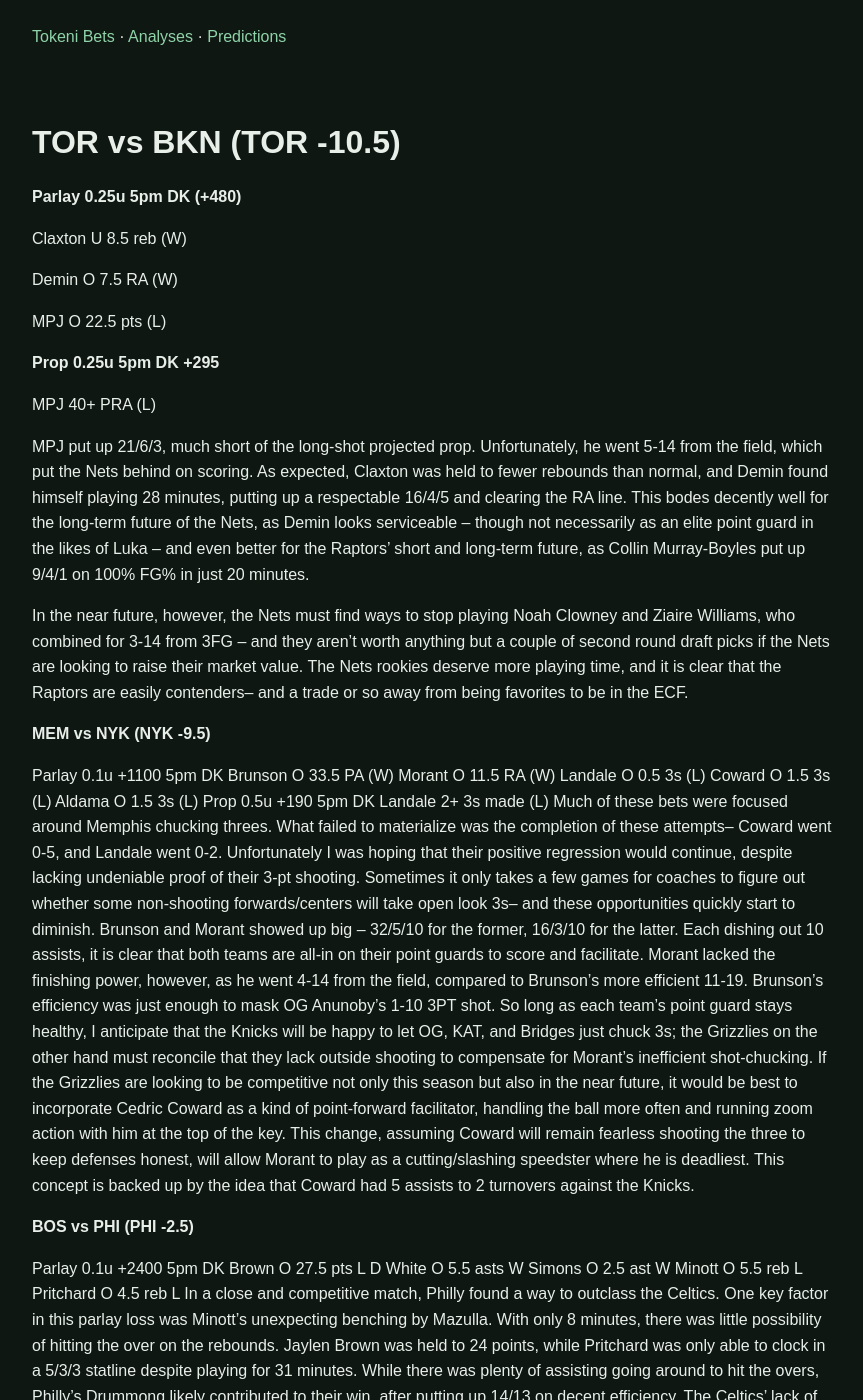
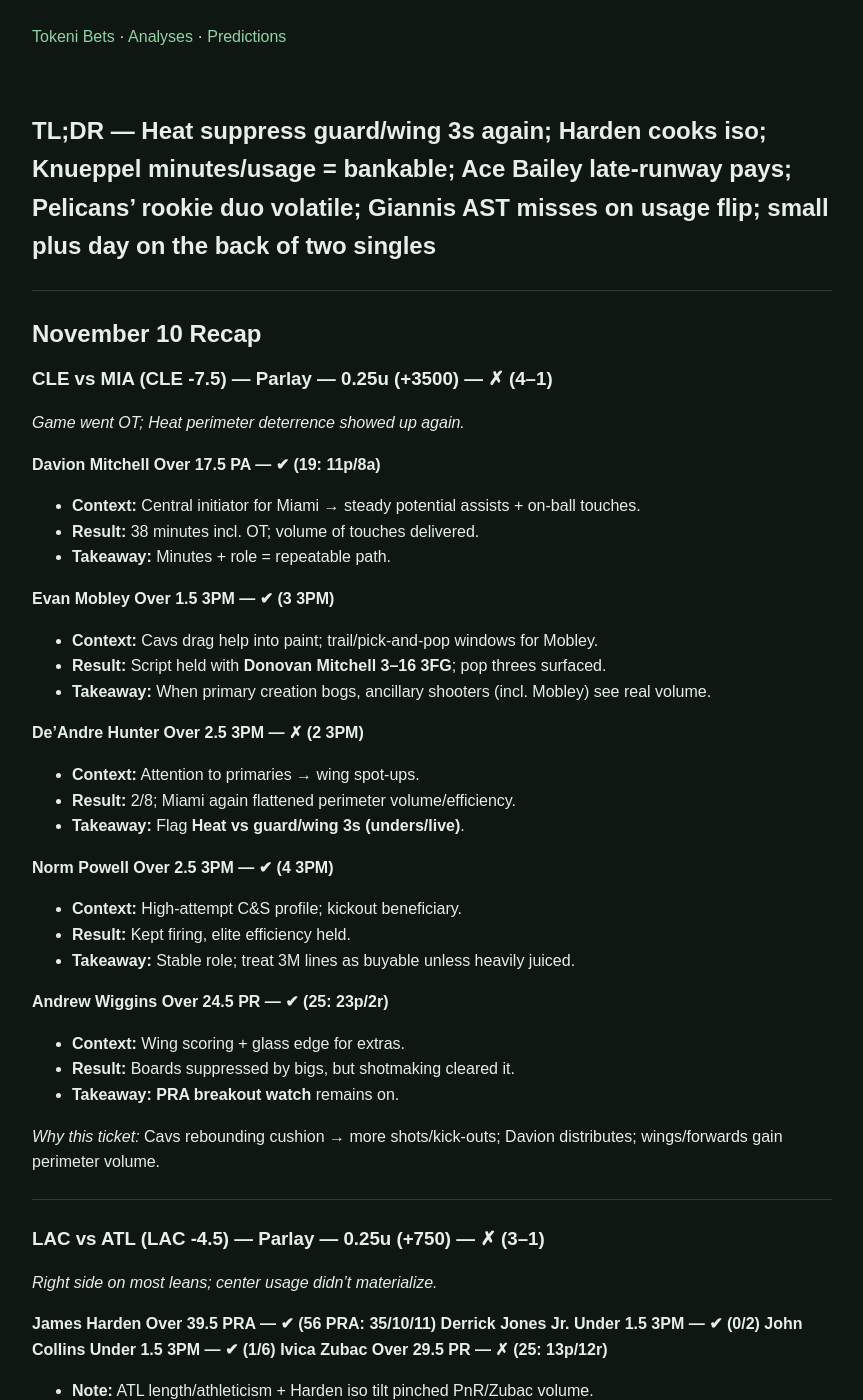
Before and after one commit to tokenibets/tokenibets.github.io, a Jekyll site: the page built from _posts/analysis/2025-11-10-analysis.md, in a window 1280 px wide and 1400 px high. Shown: the whole window, without its empty margins (208-1071 px from the left). Built offline with Jekyll 4.4.1, drawn with Linux system fonts in a browser that asks for light colours; some of the changed text lies outside the part shown.

Commit message:
Update 2025-11-10-analysis.md

```diff
--- a/_posts/analysis/2025-11-10-analysis.md
+++ b/_posts/analysis/2025-11-10-analysis.md
@@ -1,99 +1,230 @@
 ---
+
 layout: default
-title: 2025-11-11 analysis
+title: 2025-11-10 analysis
 categories: [analysis]
 ---
 
-
-# TOR vs BKN (TOR -10.5)
-
-**Parlay 0.25u 5pm DK (+480)**
-
-Claxton U 8.5 reb (W)
-
-Demin O 7.5 RA (W)
-
-MPJ O 22.5 pts (L)
-
-**Prop 0.25u 5pm DK +295**
-
-MPJ 40+ PRA (L)
-
-MPJ put up 21/6/3, much short of the long-shot projected prop. Unfortunately, he went 5-14 from the field, which put the Nets behind on scoring. As expected, Claxton was held to fewer rebounds than normal, and Demin found himself playing 28 minutes, putting up a respectable 16/4/5 and clearing the RA line. This bodes decently well for the long-term future of the Nets, as Demin looks serviceable – though not necessarily as an elite point guard in the likes of Luka – and even better for the Raptors’ short and long-term future, as Collin Murray-Boyles put up 9/4/1 on 100% FG% in just 20 minutes.
-
-In the near future, however, the Nets must find ways to stop playing Noah Clowney and Ziaire Williams, who combined for 3-14 from 3FG – and they aren’t worth anything but a couple of second round draft picks if the Nets are looking to raise their market value. The Nets rookies deserve more playing time, and it is clear that the Raptors are easily contenders– and a trade or so away from being favorites to be in the ECF.
-
-**MEM vs NYK (NYK -9.5)**
-
-Parlay 0.1u +1100 5pm DK
-Brunson O 33.5 PA (W)
-Morant O 11.5 RA (W)
-Landale O 0.5 3s (L)
-Coward O 1.5 3s (L)
-Aldama O 1.5 3s (L)
-Prop 0.5u +190 5pm DK
-Landale 2+ 3s made (L)
-Much of these bets were focused around Memphis chucking threes. What failed to materialize was the completion of these attempts– Coward went 0-5, and Landale went 0-2. Unfortunately I was hoping that their positive regression would continue, despite lacking undeniable proof of their 3-pt shooting. Sometimes it only takes a few games for coaches to figure out whether some non-shooting forwards/centers will take open look 3s– and these opportunities quickly start to diminish.
-Brunson and Morant showed up big – 32/5/10 for the former, 16/3/10 for the latter. Each dishing out 10 assists, it is clear that both teams are all-in on their point guards to score and facilitate. Morant lacked the finishing power, however, as he went 4-14 from the field, compared to Brunson’s more efficient 11-19. Brunson’s efficiency was just enough to mask OG Anunoby’s 1-10 3PT shot.
-So long as each team’s point guard stays healthy, I anticipate that the Knicks will be happy to let OG, KAT, and Bridges just chuck 3s; the Grizzlies on the other hand must reconcile that they lack outside shooting to compensate for Morant’s inefficient shot-chucking. If the Grizzlies are looking to be competitive not only this season but also in the near future, it would be best to incorporate Cedric Coward as a kind of point-forward facilitator, handling the ball more often and running zoom action with him at the top of the key. This change, assuming Coward will remain fearless shooting the three to keep defenses honest, will allow Morant to play as a cutting/slashing speedster where he is deadliest. This concept is backed up by the idea that Coward had 5 assists to 2 turnovers against the Knicks.
-
-
-**BOS vs PHI (PHI -2.5)**
-
-
-Parlay 0.1u +2400 5pm DK
-Brown O 27.5 pts L
-D White O 5.5 asts W
-Simons O 2.5 ast W
-Minott O 5.5 reb L
-Pritchard O 4.5 reb L
-In a close and competitive match, Philly found a way to outclass the Celtics. One key factor in this parlay loss was Minott’s unexpecting benching by Mazulla. With only 8 minutes, there was little possibility of hitting the over on the rebounds.
-Jaylen Brown was held to 24 points, while Pritchard was only able to clock in a 5/3/3 statline despite playing for 31 minutes. While there was plenty of assisting going around to hit the overs, Philly’s Drummong likely contributed to their win, after putting up 14/13 on decent efficiency. The Celtics’ lack of paint defense, highlighted by their trading away of Horford and Porzingis, only seemed more apparent in this game where Maxey and Edgecomb combined for a measly 7-28 shooting.
-The Celtics are clearly an easy match for any team that boasts an above-average frontcourt, and this will remain apparent as Queta, Walsh, and Garza are asked to guard 7 foot behemoths day in and day out. In this rebuilding phase, the Celtics are continuing to do what they should do, which is to challenge their competitive core to consistently improve. With Brown and Pritchard being put in uncomfortable lineups without a consistently decent big man, they will be forced to adapt and get better, which bodes well for their upcoming few years when Tatum is fully healthy.
-The 76ers on the other hand, in my opinion, are too far gone into their investment into Embiid. Instead of taking any of the promising bigs or forwards in the draft, they took Edgecombe, a scrawny but hyper-mobile guard-wing tweener whose only real talent is putting up flashy dunks. Following his early season successes, opposing teams have quickly found ways to shut him down, as he put up a disgusting 2-11 shooting, and more importantly 0-5 from inside the arc. While the 76ers will likely put up some good runs this year especially with Embiid back to form, I do not see a winning future in store for them in the upcoming few years, outside of trading Maxey and Embiid for a plethora of good picks.
-
-
-**GSW vs OKC (OKC -7.5)**
-
-
-Parlay 0.25u +420 DK 5pm
-Green O 19.5 PRA L
-Kuminga O 23.5 PRA L
-Ajay Mitchell O 3.5 ast L
-It is clear that OKC took the game by the throat and ran laps around old man Curry. With Butler and Curry combining for less than 45 minutes together, it is obvious that Kerr saw a win as impossible and decided to play around with speculative combinations of players.
-None of the props hit for the Warriors given this mix-and-match play of Kerr; Ajay Mitchell on the other hand did not see it necessary to distribute the ball as he ended up with 17/3/2. The game script was too far in favor of the Thunder for any prop to reliably hit; unders for games against the Thunder or a game with Kerr running the show might be the play in future contests.
-The Warriors are the Warriors– they will find ways to involve Curry and utilize his shooting to the maximum drop of juice possible. The Thunder will streamroll their way to the WCF on a historically dominant season off the back of SGA and crew.
-
-
-
-
-
-**IND vs UTA (IND -2.5)**
-
-Parlay 5pm DK +1000
-Nembhard O 26.5 PRA W
-Bailey 25+ PRA W
-Siakam O 33.5 PR L
-The Jazz won 152-128, putting up video game numbers against a Pacers team that simply could not defend. Siakam in 35 minutes put up 27/5/4, though his PRA were vultured by Nembhard. Bailey’s line hit just barely, though he did it on good efficiency.
-The Pacers and Jazz are not going anywhere this season. They are best competing just enough for a decent lottery spot in this upcoming draft. Though, one thing I could improve upon is sticking to a single script– after all, if Siakam’s PRA over hits, then Nembhard’s PRA will have less likelihood of also hitting.
-
-
-**DEN vs SAC (DEN -8.5)**
-
-Parlay 0.1u (+2800) DK 5pm
-Gordon O 4.5 reb W
-Christian Braun 25+ PRA L
-Schroder O 1.5 3s L
-Schroder O 2.5 reb L
-Murray O 3.5 reb L
-Schroder put up an absolute stinker this game, with 0/0/3 in 21 minutes. He is solely responsible for the Kings’ loss, in my humble opinion. With Schroder handing the Kings their win, it was the Nuggets’ game to lose. Murray and Braun did not need to worry about rebounding, as Jokic vacuumed up a game high 15. Gordon found his way to the glass as per usual.
-The Kings must rid themselves of a fantasy involving Schroder and Westbrook playing like their 10-year-ago all-star selves, and instead look at developing their talents in Nique and Raynaud so that they can contend with their core of DeRozan, LaVine, and Sabonis in their primes in the upcoming 2-5 years. It is tremendously stupid that they would believe themselves intellectually superior to 29 other teams by picking up an unwanted WestBRICK.
-The Nuggets are contenders as they always will be with Jokic, even though Cam Johnson seems like an obvious downgrade to MPJ. The Nuggets will have to live and die by THJ and Murray chucking up threes, as modern offenses will be able to match Jokic in the scoring department otherwise. Whether Jokic and the Nuggets are happy with this reality, it is a bit too soon to truly tell.
-
+## TL;DR — Heat suppress guard/wing 3s again; Harden cooks iso; Knueppel minutes/usage = bankable; Ace Bailey late-runway pays; Pelicans’ rookie duo volatile; Giannis AST misses on usage flip; small plus day on the back of two singles
 
 ---
 
-**Total Staked: 1.65u**
-**Total Returned: 0u**
+## November 10 Recap
 
-**Nov. 11 Net: -1.65u**
+### CLE vs MIA (CLE -7.5) — Parlay — 0.25u (+3500) — ✗ (4–1)
+
+*Game went OT; Heat perimeter deterrence showed up again.*
+
+**Davion Mitchell Over 17.5 PA — ✔ (19: 11p/8a)**
+
+* **Context:** Central initiator for Miami → steady potential assists + on-ball touches.
+* **Result:** 38 minutes incl. OT; volume of touches delivered.
+* **Takeaway:** Minutes + role = repeatable path.
+
+**Evan Mobley Over 1.5 3PM — ✔ (3 3PM)**
+
+* **Context:** Cavs drag help into paint; trail/pick-and-pop windows for Mobley.
+* **Result:** Script held with **Donovan Mitchell 3–16 3FG**; pop threes surfaced.
+* **Takeaway:** When primary creation bogs, ancillary shooters (incl. Mobley) see real volume.
+
+**De’Andre Hunter Over 2.5 3PM — ✗ (2 3PM)**
+
+* **Context:** Attention to primaries → wing spot-ups.
+* **Result:** 2/8; Miami again flattened perimeter volume/efficiency.
+* **Takeaway:** Flag **Heat vs guard/wing 3s (unders/live)**.
+
+**Norm Powell Over 2.5 3PM — ✔ (4 3PM)**
+
+* **Context:** High-attempt C&S profile; kickout beneficiary.
+* **Result:** Kept firing, elite efficiency held.
+* **Takeaway:** Stable role; treat 3M lines as buyable unless heavily juiced.
+
+**Andrew Wiggins Over 24.5 PR — ✔ (25: 23p/2r)**
+
+* **Context:** Wing scoring + glass edge for extras.
+* **Result:** Boards suppressed by bigs, but shotmaking cleared it.
+* **Takeaway:** **PRA breakout watch** remains on.
+
+*Why this ticket:* Cavs rebounding cushion → more shots/kick-outs; Davion distributes; wings/forwards gain perimeter volume.
+
+---
+
+### LAC vs ATL (LAC -4.5) — Parlay — 0.25u (+750) — ✗ (3–1)
+
+*Right side on most leans; center usage didn’t materialize.*
+
+**James Harden Over 39.5 PRA — ✔ (56 PRA: 35/10/11)**
+**Derrick Jones Jr. Under 1.5 3PM — ✔ (0/2)**
+**John Collins Under 1.5 3PM — ✔ (1/6)**
+**Ivica Zubac Over 29.5 PR — ✗ (25: 13p/12r)**
+
+* **Note:** ATL length/athleticism + Harden iso tilt pinched PnR/Zubac volume.
+
+*Why this ticket:* LAC bounce-back + ATL scheme suppresses C&S wings; Harden usage spike.
+
+---
+
+### LAL vs CHA (LAL -7.5) — Single — 5u (-113) — ✔
+
+**Cooper Knueppel Over 25.5 PRA — ✔ (38 PRA: 19/10/9)**
+
+* **Context:** 35–40 minutes even in an L; guard boards pad PRA.
+* **Result:** Clean clear in competitive game.
+* **Takeaway:** **Minutes/usage insulation** → premium anchor going forward.
+
+---
+
+### Parlay 1 — 1u (+550) — ✗ (2–1)
+
+**Luka Dončić Under 52.5 PRA — ✔ (51 PRA: 38/6/7)**
+**Deandre Ayton Under 9.5 REB — ✔ (6 REB)**
+**Marcus Smart Under 14.5 PRA — ✗ (23 PRA: 13/4/6)**
+
+* **Note:** Unexpected Hornets shot-making early → Smart role expanded; under died.
+
+---
+
+### Parlay 2 — 0.25u (+3900) — ✗
+
+**Collin Sexton Under 26.5 PRA — ✔ (16 PRA: 13/0/3)**
+**Jake LaRavia Over 9.5 PTS — ✗ (6 PTS; 0/3 3PT)**
+**Rui Hachimura First Basket — ✗**
+
+* **Note:** LaRavia volume fine; variance bit. First-bucket angle didn’t land.*
+
+---
+
+### MIN vs UTA (MIN -7.5) — Single — 1u (-107) — ✔
+
+**Ace Bailey Over 16.5 PRA — ✔ (19 PRA: 10/7/2)**
+
+* **Context:** Late/garbage-time runway vs MIN length.
+* **Result:** 28 minutes; 50% TS; Jazz competitive enough to sustain run.
+* **Takeaway:** **Rotation trust increasing** → keep buying modest ladders.
+
+---
+
+### NOP vs PHO (PHO -8.5) — Parlay — 0.25u (+2000) — ✗ (3–1)
+
+**Derik Queen Over 15.5 PR — ✔ (18: 12/6)**
+**Royce O’Neale Over 2.5 AST — ✗ (2 AST)**
+**Devin Booker Under 41.5 PRA — ✔ (22 PRA: 19/0/3)**
+**Jeremiah Fears 30+ PRA — ✗ (18 PRA: 15/2/1)**
+
+* **Note:** Zion out shifted usage, but rookie ladders remain volatile; blowout clipped Royce minutes.*
+
+---
+
+### POR vs ORL (ORL -1.5) — Parlay — 0.25u (+5000) — ✗ (4–2)
+
+**Paolo Banchero 7+ AST — ✗ (3 AST)**
+**Toumani Camara Over 1.5 3PM — ✗ (1/6 3PT)**
+**Shaedon Sharpe Over 1.5 3PM — ✔ (3/5 3PT)**
+**Jrue Holiday Under 2.5 3PM — ✔ (1/4 3PT)**
+**Deni Avdija Over 23.5 PTS — ✔ (27 PTS)**
+**Desmond Bane Over 17.5 PTS — ✔ (22 PTS)**
+
+* **Note:** Correct read on **POR perimeter** and **Jrue 3s**; Paolo facilitation angle whiffed on B2B.*
+
+---
+
+### SAS vs CHI (SAS -4.5) — Single — 1u (-121) — ✗
+
+**Matas Buzelis Over 15.5 PTS — ✗ (15 PTS)**
+
+* **Context:** Start/28+ min expectation; mid-range/wing touches with Vuc boxing out.
+* **Result:** **Ayo Dosunmu** minutes spike capped Buzelis at ~25 min.
+* **Takeaway:** Role is there, but minutes trust not banked yet.
+
+---
+
+### MIL vs DAL (MIL -2.5) — Parlay — 0.5u (+1300) — ✗ (3–1)
+
+**Myles Turner Over 12.5 PTS — ✔ (14 PTS)**
+**AJ Green Over 2.5 3PM — ✔ (4/8 3PT)**
+**Cooper Flagg Over 25.5 PTS — ✔ (26 PTS; 39 PRA)**
+**Giannis Antetokounmpo Over 6.5 AST — ✗ (6 AST)**
+
+* **Note:** Turner inefficiency shifted Giannis toward scoring, trimming assists just under.*
+
+---
+
+## Singles & Anchors
+
+* **Knueppel Over 25.5 PRA (-113, 5u) — ✔** — minutes/usage insulation.
+* **Ace Bailey Over 16.5 PRA (-107, 1u) — ✔** — late-runway thesis paid.
+* **Buzelis Over 15.5 PTS (-121, 1u) — ✗** — minutes volatility.
+
+---
+
+## Key Lessons
+
+* **Heat filter for 3s:** Unders for 3&D guards/wings (e.g., **Donovan Mitchell**, **De’Andre Hunter**) remain sharp; bake into models.
+* **Harden iso is alive:** Teammate overs become fragile unless mispriced; ATL wings are elite stoppers and create weird rebound trees (e.g., **Jalen Johnson**).
+* **Knueppel is real:** Hornets props generally inflated, but **Knueppel** minutes + role are anchor-worthy; **Smart** resurgence is nudging his numbers up—expect regression to mean.
+* **LaRavia & Rui first-bucket:** Still viable; variance hurt today—odds may lengthen (good).
+* **Ace Bailey trend:** Higher-motor, rim-attacking archetype unlocking; keep buying modest ladders.
+* **Pels rookies (Fears/Queen):** Counting stats possible, but team defense springy—attack opposing matchups vs them.
+* **Banchero endurance:** Don’t auto-fade on B2B; price-sensitivity matters. Watch **Avdija** and **Bane** assist overs as self-creation draws doubles.
+* **Buzelis:** Asset for CHI, but hasn’t earned locked minutes—cap exposure.
+* **MIL–DAL script:** Read was close; **Flagg** = real usage; **AJ Green** role stable; **Giannis AST** live when others convert.
+
+---
+
+## Updated Rankings
+
+**West**
+
+1. Thunder
+2. Lakers
+3. Spurs
+4. Rockets
+5. Nuggets
+6. Suns
+7. Warriors
+8. Kings
+9. Timberwolves
+10. Trail Blazers
+11. Jazz
+12. Clippers
+13. Grizzlies
+14. Mavs
+15. Pelicans
+
+**East**
+
+1. Pistons
+2. Heat
+3. Knicks
+4. Cavs
+5. Bucks
+6. 76ers
+7. Raptors
+8. Bulls
+9. Hawks
+10. Hornets
+11. Celtics
+12. Magic
+13. Pacers
+14. Nets
+15. Wizards
+
+---
+
+## 11/10/2025 PnL
+
+**Totals**
+
+* **Total Staked:** **9.75u**
+* **Total Returned:** **11.35u**
+* **Net:** **+1.60u**
+
+**Breakout Returns**
+
+* **Knueppel Over 25.5 PRA (5u → 9.42u returned)**
+* **Ace Bailey Over 16.5 PRA (1u → 1.98u returned)**
+
+---
+
+*Tokeni*
+November 11, 2025
```
